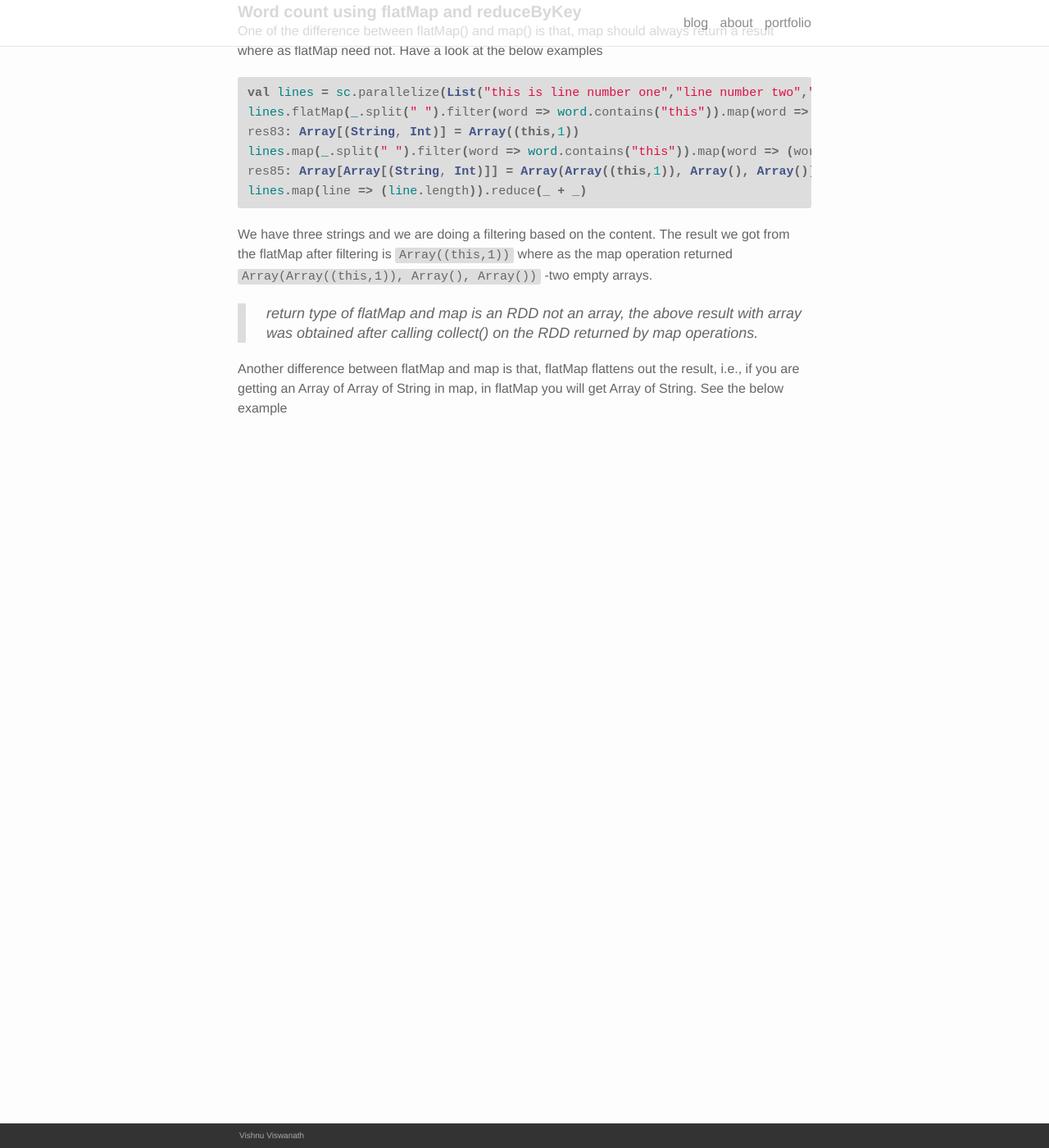
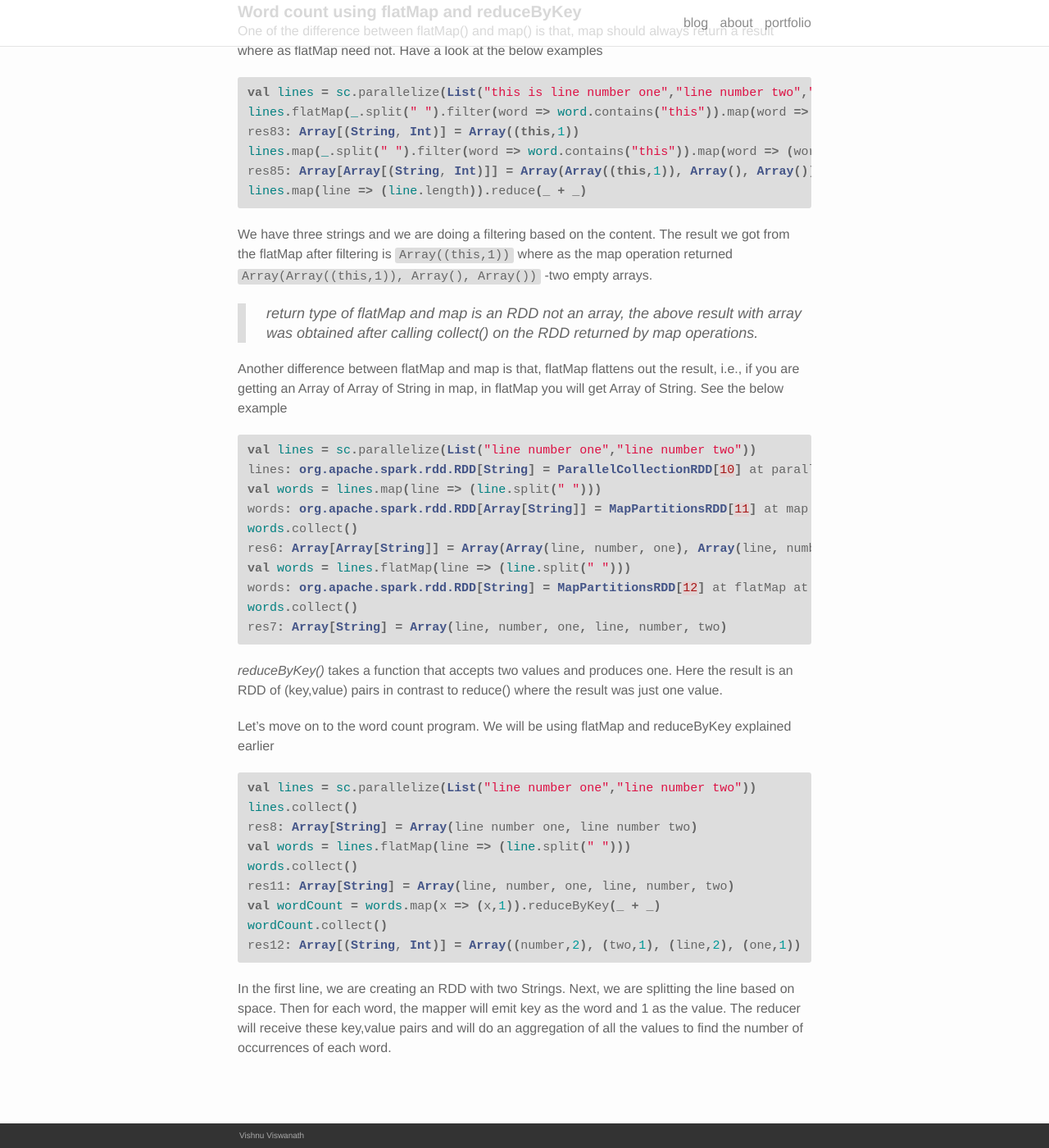
Before and after one commit to soniclavier/bigdata-notebook, a Jekyll site: the page built from _posts/2015-09-15-title.markdown, in a window 1280 px wide and 1400 px high, scrolled down 2034 px. Shown: the whole window at 82% size. Built offline with Jekyll 4.4.1, drawn with Linux system fonts in a browser that asks for light colours; nearby versions of some CDN libraries.

Commit message:
spark_scala_blog : all content added

```diff
--- a/_posts/2015-09-15-title.markdown
+++ b/_posts/2015-09-15-title.markdown
@@ -74,9 +74,9 @@ One of the difference between flatMap() and map() is that, map should always ret
 
 {% highlight scala %}
 val lines = sc.parallelize(List("this is line number one","line number two","line number three"))
-lines.flatMap(_.split(" ").filter(word => word.contains("this")).map(word => (word,1)))
+lines.flatMap(_.split(" ").filter(word => word.contains("this")).map(word => (word,1))).collect()
 res83: Array[(String, Int)] = Array((this,1))
-lines.map(_.split(" ").filter(word => word.contains("this")).map(word => (word,1)))
+lines.map(_.split(" ").filter(word => word.contains("this")).map(word => (word,1))).collect()
 res85: Array[Array[(String, Int)]] = Array(Array((this,1)), Array(), Array())
 lines.map(line => (line.length)).reduce(_ + _)
 {% endhighlight %}
@@ -86,3 +86,34 @@ We have three strings and we are doing a filtering based on the content. The res
 <blockquote>return type of flatMap and map is an RDD not an array, the above result with array was obtained after calling collect() on the RDD returned by map operations.</blockquote>
 
 Another difference between flatMap and map is that, flatMap flattens out the result, i.e., if you are getting an Array of Array of String in map, in flatMap you will get Array of String. See the below example
+
+{% highlight scala %}
+val lines = sc.parallelize(List("line number one","line number two"))
+lines: org.apache.spark.rdd.RDD[String] = ParallelCollectionRDD[10] at parallelize at <console>:21
+val words = lines.map(line => (line.split(" ")))
+words: org.apache.spark.rdd.RDD[Array[String]] = MapPartitionsRDD[11] at map at <console>:23
+words.collect()
+res6: Array[Array[String]] = Array(Array(line, number, one), Array(line, number, two))
+val words = lines.flatMap(line => (line.split(" ")))
+words: org.apache.spark.rdd.RDD[String] = MapPartitionsRDD[12] at flatMap at <console>:23
+words.collect()
+res7: Array[String] = Array(line, number, one, line, number, two)
+{% endhighlight %}
+
+<i>reduceByKey()</i> takes a function that accepts two values and produces one. Here the result is an RDD of (key,value) pairs in contrast to reduce() where the result was just one value.
+
+Let's move on to the word count program. We will be using flatMap and reduceByKey explained earlier
+
+{% highlight scala %}
+val lines = sc.parallelize(List("line number one","line number two"))
+lines.collect()
+res8: Array[String] = Array(line number one, line number two)
+val words = lines.flatMap(line => (line.split(" ")))
+words.collect()
+res11: Array[String] = Array(line, number, one, line, number, two)
+val wordCount = words.map(x => (x,1)).reduceByKey(_ + _)
+wordCount.collect()
+res12: Array[(String, Int)] = Array((number,2), (two,1), (line,2), (one,1))
+{% endhighlight %}
+
+In the first line, we are creating an RDD with two Strings. Next, we are splitting the line based on space. Then for each word, the mapper will emit key as the word and 1 as the value. The reducer will receive these key,value pairs and will do an aggregation of all the values to find the number of occurrences of each word.
```
